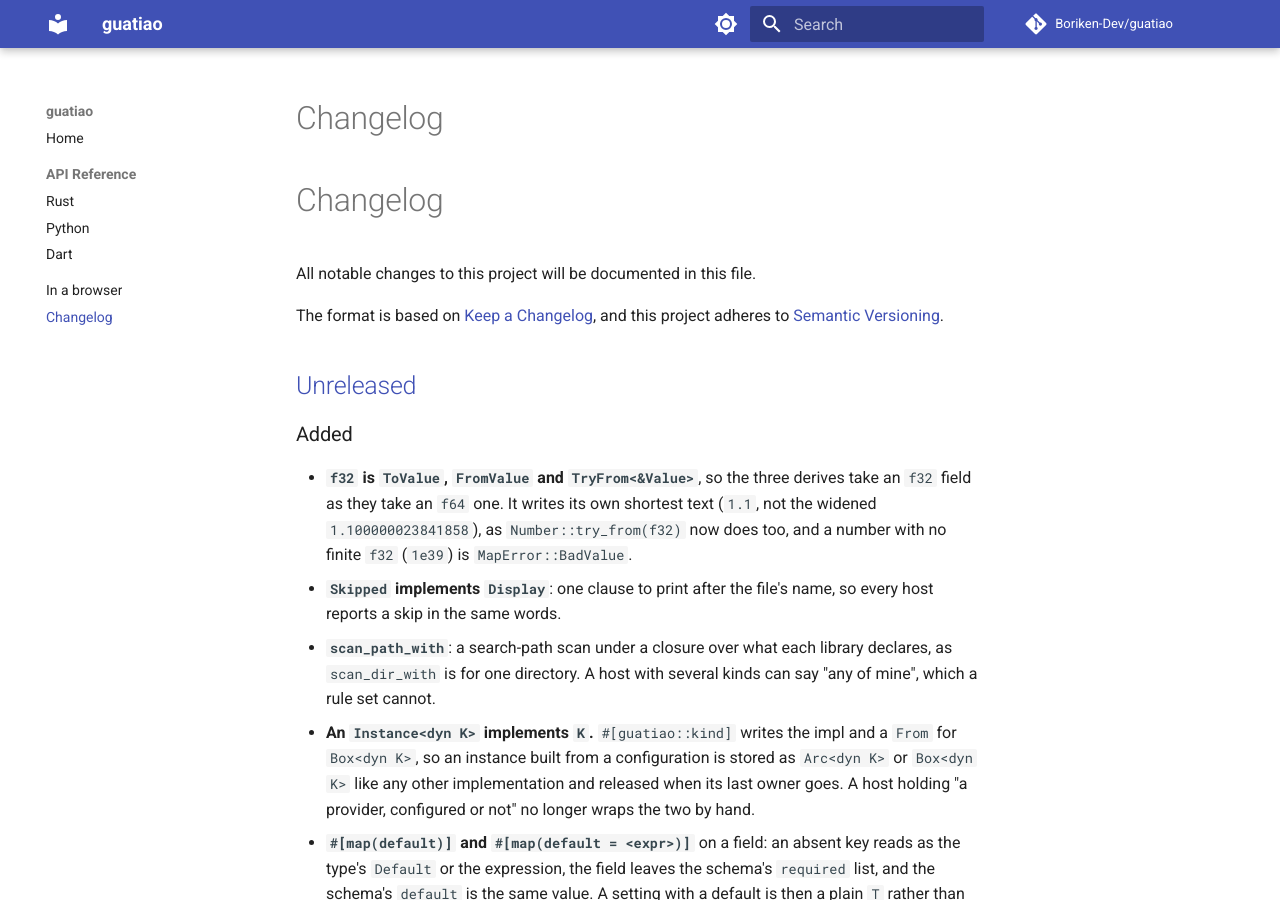
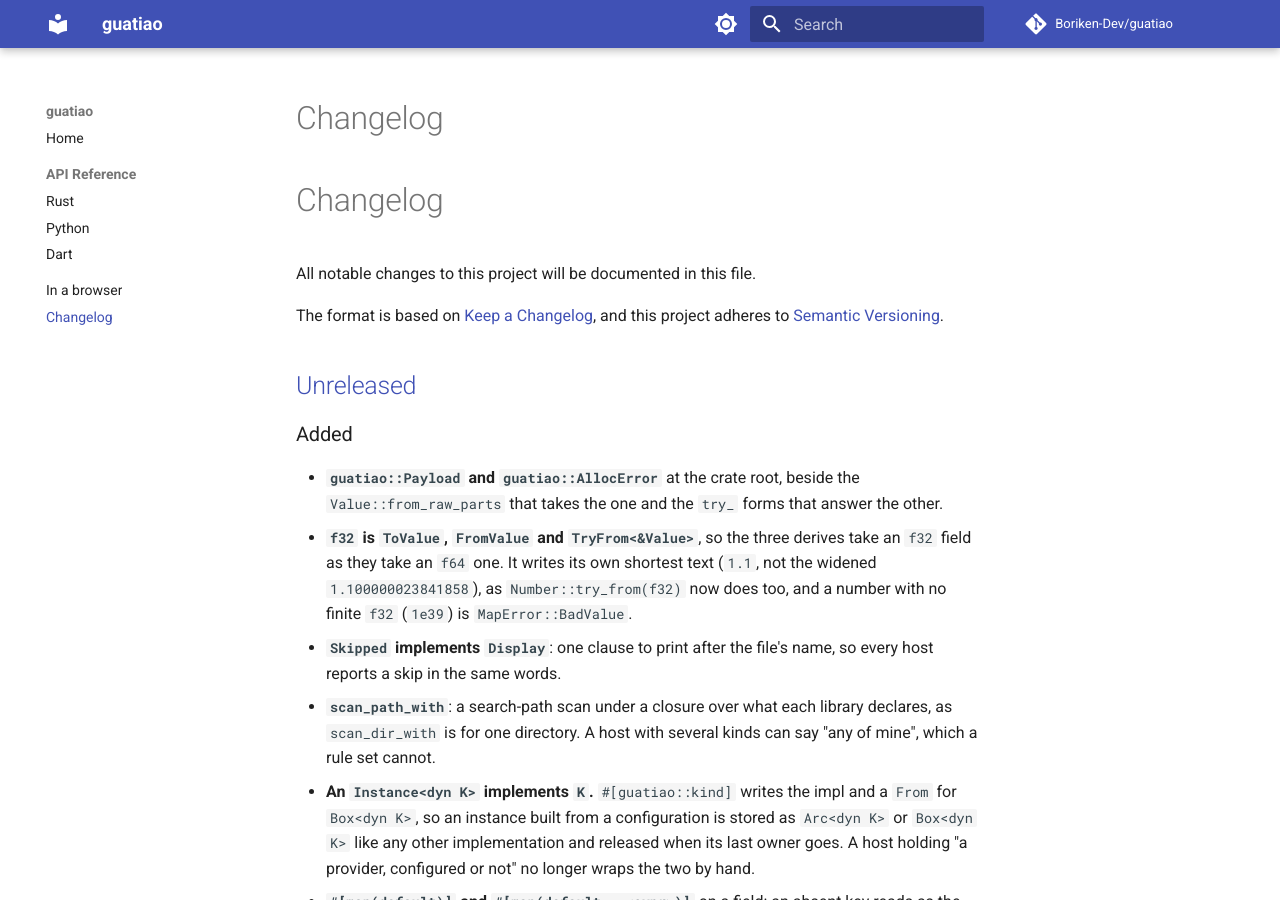
Before and after one commit to Boriken-Dev/guatiao, an MkDocs documentation site: the page built from docs/changelog.md, in a window 1280 px wide and 900 px high. Built offline with MkDocs 1.6.1 and Material for MkDocs 9.7.7, drawn with Linux system fonts in a browser that asks for light colours; comment, search, counter and statistics services are not loaded.

Commit message:
feat: Payload and AllocError at the crate root
Value::from_raw_parts takes a Payload and the try_ forms answer an
AllocError, yet both were reachable only through guatiao::value while
Value sits at the root. Both are re-exported there, the shipped header
shows Value::from_raw_parts as the unsafe fn it is, and public_surface
names both from the root.

```diff
--- a/CHANGELOG.md
+++ b/CHANGELOG.md
@@ -9,6 +9,9 @@ and this project adheres to [Semantic Versioning](https://semver.org/).
 
 ### Added
 
+- **`guatiao::Payload` and `guatiao::AllocError`** at the crate root,
+  beside the `Value::from_raw_parts` that takes the one and the `try_`
+  forms that answer the other.
 - **`f32` is `ToValue`, `FromValue` and `TryFrom<&Value>`**, so the three
   derives take an `f32` field as they take an `f64` one. It writes its own
   shortest text (`1.1`, not the widened `1.100000023841858`), as
```
Also changed, not shown: crates/guatiao/AGENTS.md (+4 -3 lines), 3 other files.
